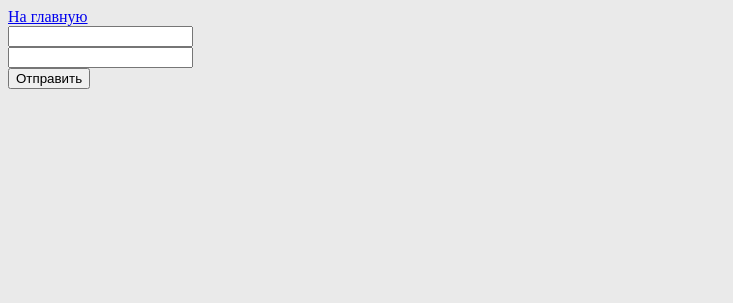
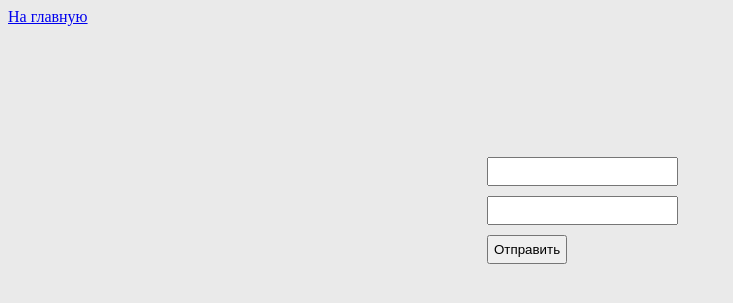
Before and after one commit to gamkartiev/test, a PHP site: page / in a window 1280 px wide. Shown: the top 303 px of the page, without its empty margins (0-733 px from the left). Run offline with PHP 8.4, Linux system fonts and the light colour scheme; data that the repository does not hold is empty.

Commit message:
Update main.css

```diff
--- a/main.css
+++ b/main.css
@@ -11,3 +11,23 @@ table th,td{
 	padding: 5px;
 	color: #a000aa;
 }
+
+form{
+	display: block;
+	width: 25%;
+	margin: 10% auto;
+}
+
+form input{
+	margin: 5px;
+	padding: 5px;
+}
+h2{
+	text-align: center;
+	margin: 3% auto;
+}
+
+a .link{
+	font: 1.5em;
+	color: blue;
+}
```
